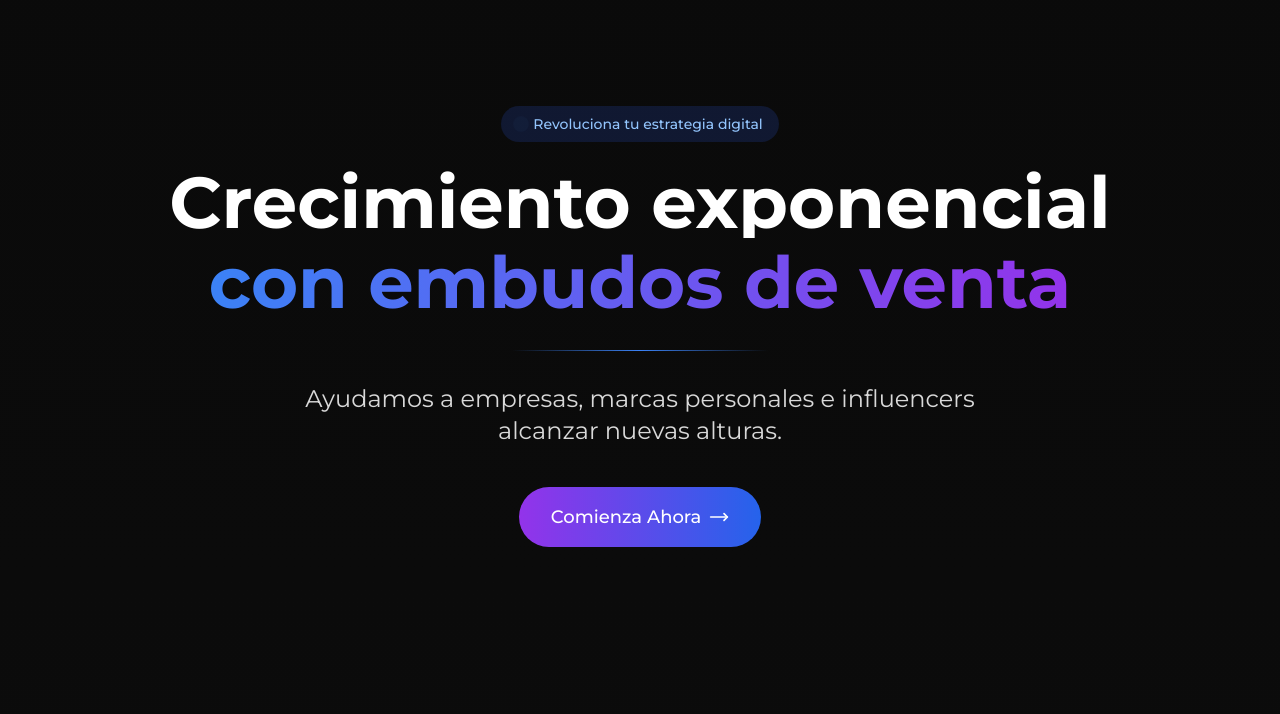
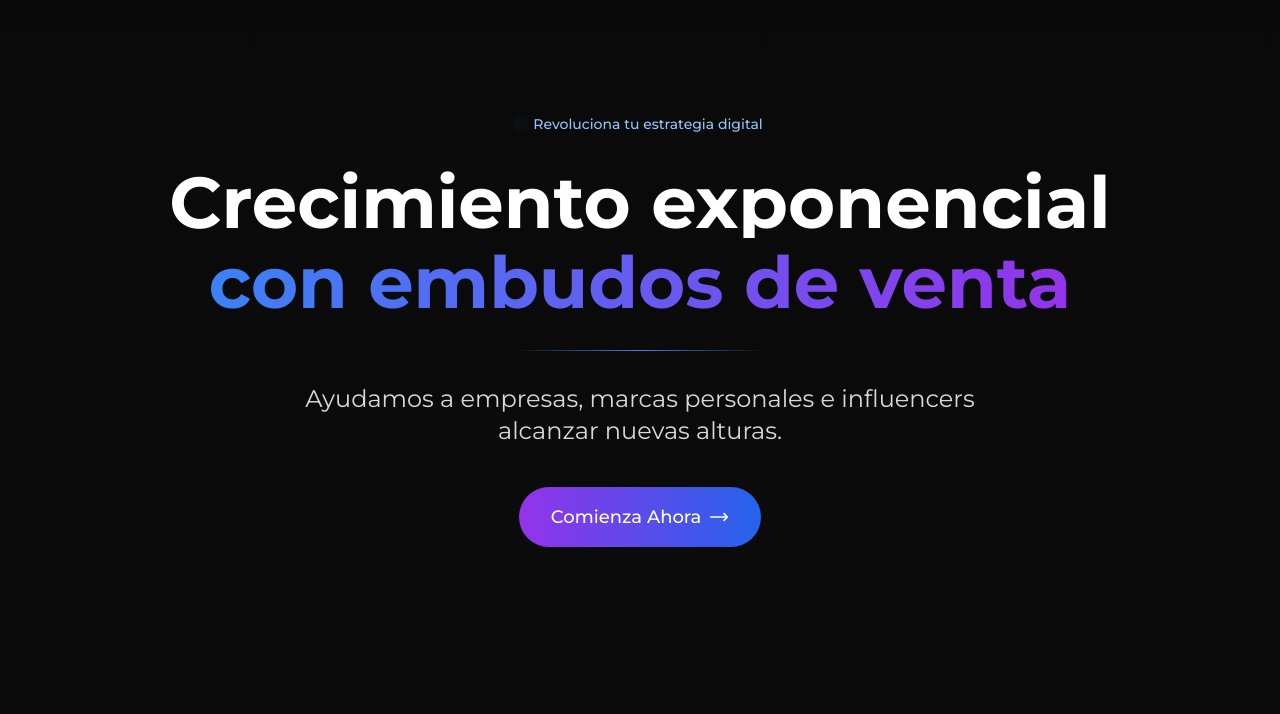
Before and after one commit to isAlvarezDev/tall-giardini, an Astro site: page / in a window 1280 px wide. Shown: the part 86-800 px from the top of the page. Built offline with nearby package versions, Linux system fonts and the light colour scheme; Astro itself is replaced by a stand-in of ours.

Commit message:
Removed bg color from Revoluciona tu estrategia digital text

```diff
--- a/src/components/react/Hero.tsx
+++ b/src/components/react/Hero.tsx
@@ -24,7 +24,7 @@ const Hero: React.FC = () => {
 			<div className="relative z-10 max-w-5xl mx-auto text-center">
 				{/* Animated badge */}
 				<div
-					className={`inline-block my-6 px-4 py-2 rounded-full bg-blue-900/30 transition-all duration-700 ${isLoaded ? 'opacity-100 transform-none' : 'opacity-0 -translate-y-4'}`}
+					className={`inline-block my-6 px-4 py-2 rounded-full transition-all duration-700 ${isLoaded ? 'opacity-100 transform-none' : 'opacity-0 -translate-y-4'}`}
 				>
 					<span className="text-blue-300 text-sm font-medium flex items-center">
 						<span className="inline-block w-2 h-2 rounded-full bg-blue-400 mr-2 animate-ping"></span>
```
Also changed, not shown: README.md.
